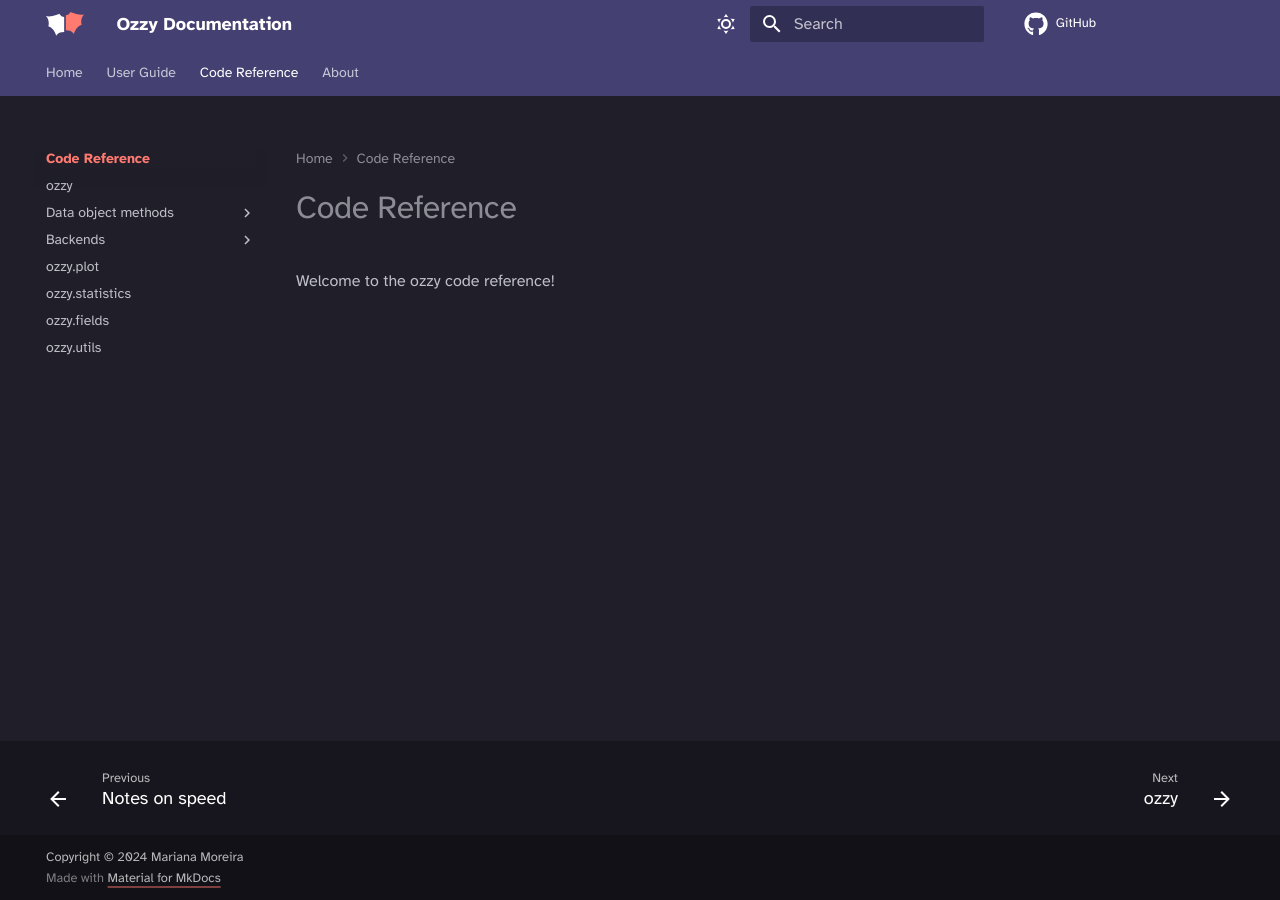
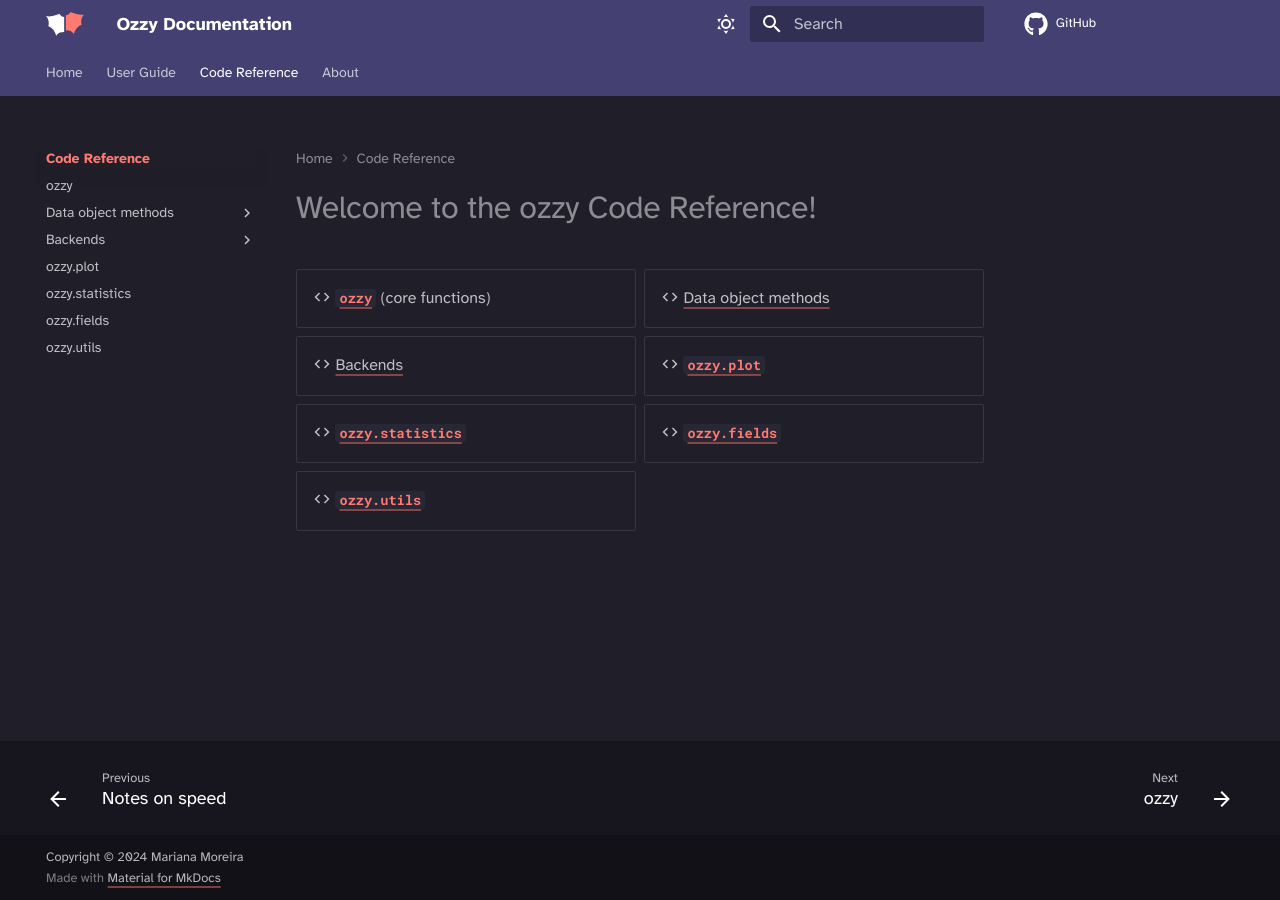
Before and after one commit to mtrocadomoreira/ozzy, an MkDocs documentation site: the page built from docs/docs/reference/index.md, in a window 1280 px wide. Built offline with MkDocs 1.6.1 and Material for MkDocs 9.7.7, drawn with Linux system fonts in a browser that asks for light colours; comment, search, counter and statistics services are not loaded.

Commit message:
finishing touches to website

```diff
--- a/docs/docs/reference/index.md
+++ b/docs/docs/reference/index.md
@@ -1,3 +1,12 @@
-# Code Reference
+# Welcome to the ozzy Code Reference!
 
-Welcome to the ozzy code reference!
+<div class="grid cards" markdown>
+
+- :material-code-tags:  [__`ozzy`__](core.md) (core functions)
+- :material-code-tags:  [Data object methods](data-objects/index.md)
+- :material-code-tags:  [Backends](backends/index.md)
+- :material-code-tags:  [__`ozzy.plot`__](plot.md)
+- :material-code-tags:  [__`ozzy.statistics`__](statistics.md)
+- :material-code-tags:  [__`ozzy.fields`__](fields.md)
+- :material-code-tags:  [__`ozzy.utils`__](utils.md)
+</div>
```
Also changed, not shown: docs/docs/index.md (+5 -5 lines), docs/docs/user-guide/getting-started/charge-density.md (+5 -1 lines), docs/docs/user-guide/getting-started/index.md (+2 -2 lines), docs/docs/user-guide/getting-started/phase-space.md (+4 -1 lines), docs/docs/user-guide/index.md (+18 -0 lines), docs/docs/user-guide/plotting.md (+3 -0 lines).
